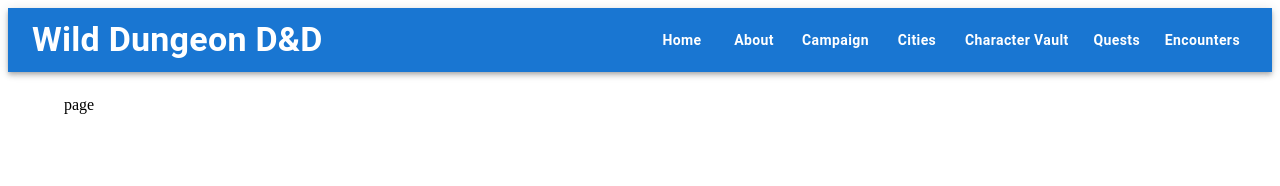
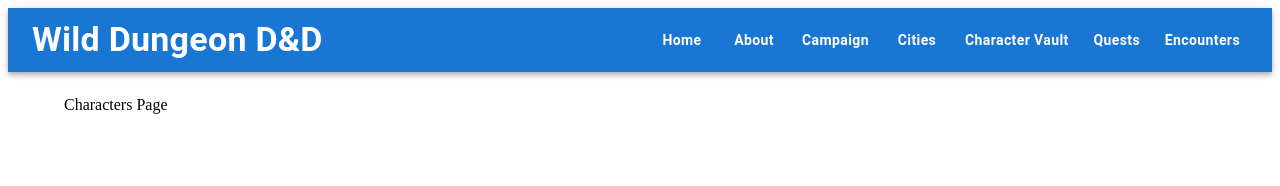
Before and after one commit to nickmullaney/wild-dungeon, a Next.js app: page /characters in a window 1280 px wide. Shown: the top 186 px of the page. Built offline with nearby package versions, Linux system fonts and the light colour scheme.

Commit message:
small updates

```diff
--- a/app/characters/page.jsx
+++ b/app/characters/page.jsx
@@ -2,7 +2,7 @@ import React from 'react'
 
 const page = () => {
   return (
-    <div>page</div>
+    <div>Characters Page</div>
   )
 }
 
--- a/app/encounters/page.jsx
+++ b/app/encounters/page.jsx
@@ -2,7 +2,7 @@ import React from 'react'
 
 const page = () => {
   return (
-    <div>page</div>
+    <div>Phase 2</div>
   )
 }
 
--- a/app/quests/page.jsx
+++ b/app/quests/page.jsx
@@ -2,7 +2,7 @@ import React from 'react'
 
 const page = () => {
   return (
-    <div>page</div>
+    <div>Phase 2</div>
   )
 }
 
```
